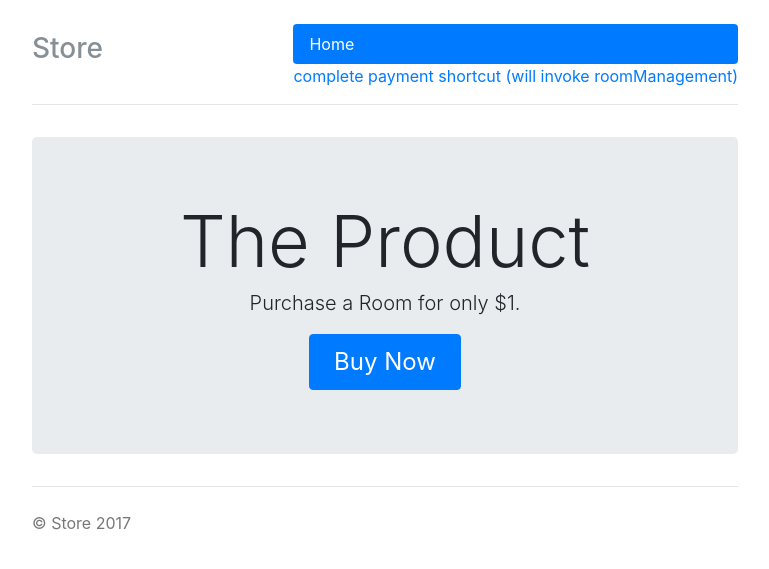
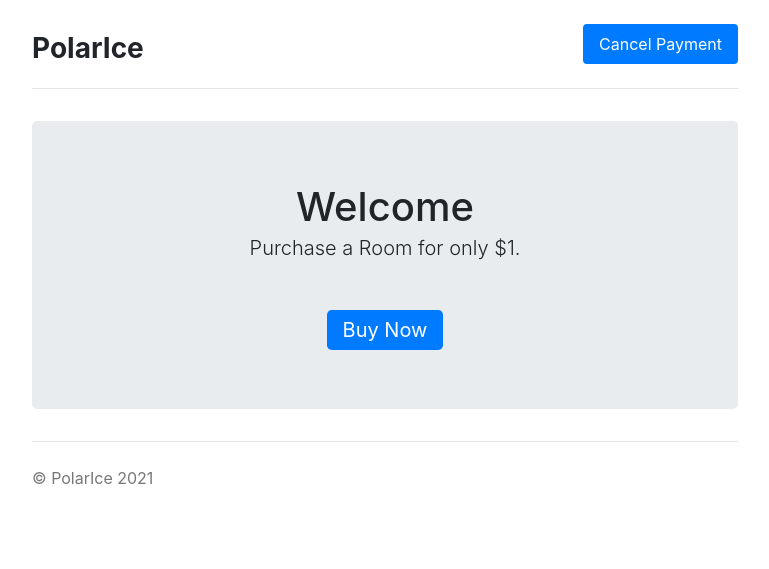
Before and after one commit to chanyaoying/PolarIce, a Flask app: template server/flask_stripe/templates/index.html in a window 1280 px wide. Shown: the top 569 px of the page, without its empty margins (255-1024 px from the left). Run offline with Flask 2, Linux system fonts and the light colour scheme; the template is opened without the code that fills it, so the values that code supplies are empty; parts of the project's set-up code (start-up, migrations or seed data) failed here and were passed over; some libraries are stand-ins or nearby versions.

Commit message:
payment page

```diff
--- a/server/flask_stripe/templates/index.html
+++ b/server/flask_stripe/templates/index.html
@@ -9,35 +9,35 @@
     <title>Store</title>
 
     <!-- Bootstrap core CSS -->
-    <link href="{{ url_for('static', filename='bootstrap.min.css') }}" rel="stylesheet">
+    <link href="../static/bootstrap.min.css" rel="stylesheet">
 
     <!-- Custom styles for this template -->
-    <link href="{{ url_for('static', filename='narrow-jumbotron.css') }}" rel="stylesheet">
+    <link href="../static/narrow-jumbotron.css" rel="stylesheet">
   </head>
 
   <body>
-
     <div class="container">
       <div class="header clearfix">
         <nav>
           <ul class="nav nav-pills float-right">
             <li class="nav-item">
-              <a class="nav-link active" href="{{ url_for('index') }}">Home <span class="sr-only">(current)</span></a>
-              <a href="https://127.0.0.1:5000/">complete payment shortcut (will invoke roomManagement)</a>
+              <a class="nav-link active" href="https://127.0.0.1:8080/manageRoom">Cancel Payment <span class="sr-only"></span></a>
             </li>
           </ul>
         </nav>
-        <h3 class="text-muted">Store</h3>
+
+        <h3 style="font-weight: bold;">PolarIce</h3>
       </div>
 
       <div class="jumbotron">
-        <h1 class="display-3">The Product</h1>
-        <p class="lead">Purchase a Room for only $1.</p>
-        <a href="#" id="buy_now_btn" class="btn btn-primary">Buy Now</a>
+        <h1 class="display-5 fw-bold">Welcome</h1>
+        <h4 class="lead">Purchase a Room for only $1.</h4>
+        <br><br>
+        <a href="#" id="buy_now_btn" class="btn-lg btn-primary">Buy Now</a>
       </div>
 
       <footer class="footer">
-        <p>&copy; Store 2017</p>
+        <p>&copy; PolarIce 2021</p>
       </footer>
       <script src="https://js.stripe.com/v3/"></script>
       {#
@@ -48,6 +48,6 @@
       #}
       <script src="{{ url_for('static', filename='script-ajax.js') }}"></script>
 
-    </div> <!-- /container -->
+    </div>
   </body>
 </html>
```
Also changed, not shown: server/flask_stripe/images/PolarIcelogo.jpg (added).
